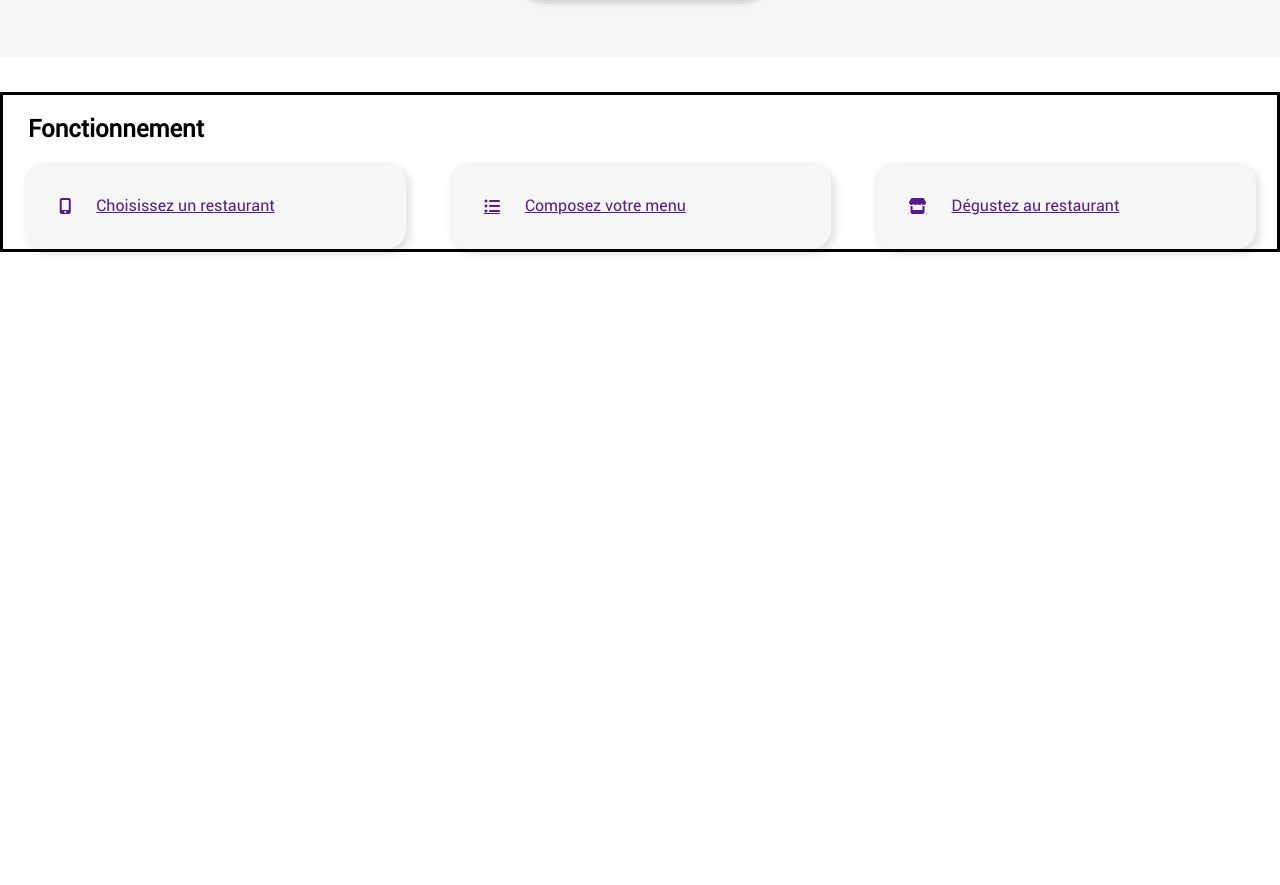
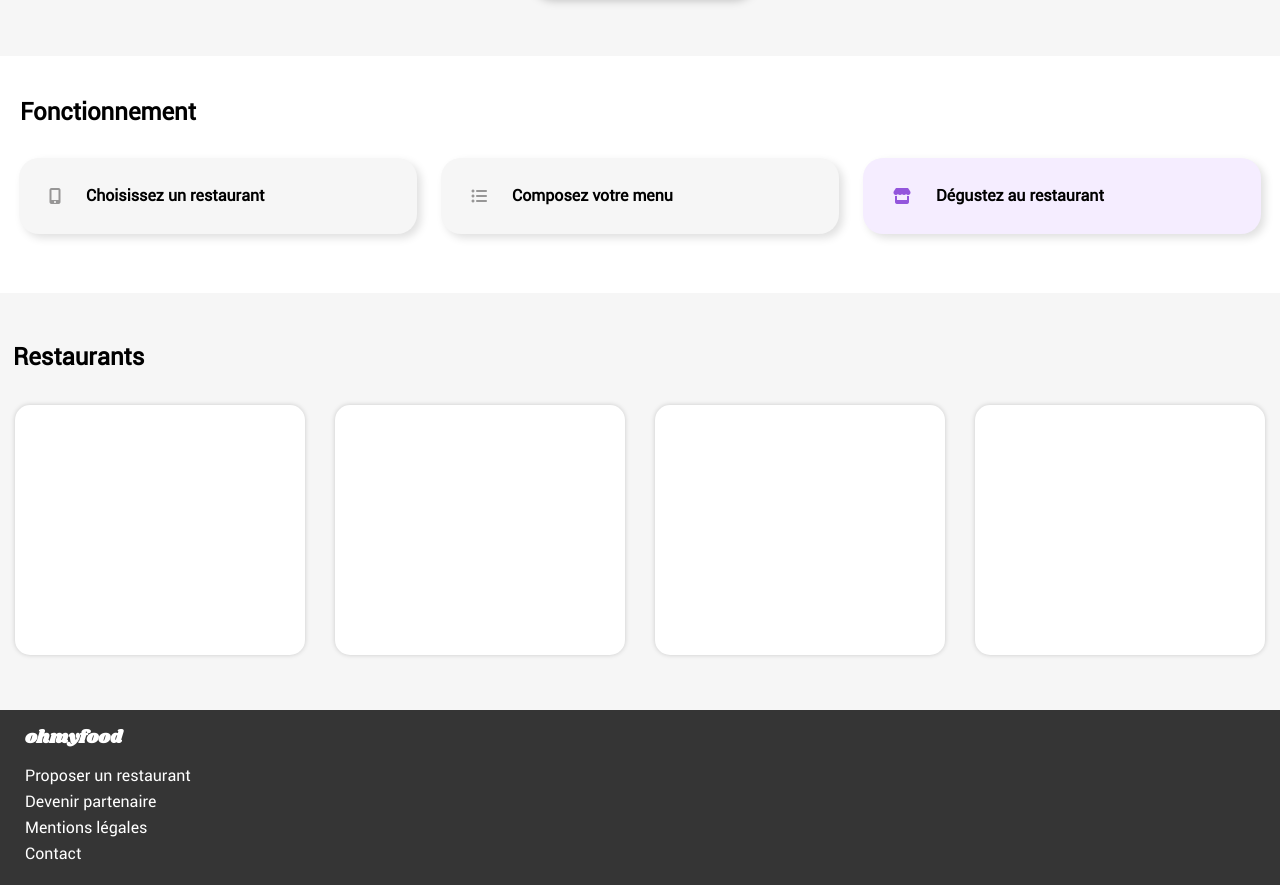
Before and after one commit to GuillaumeIs/GuillaumeIstasse_3_08092021, a plain HTML site: page index.html in a window 1280 px wide. Shown: the part 304-1189 px from the top of the page. Before the commit the page ends 800 px from the top, so only its background shows below. Drawn offline with Linux system fonts and the light colour scheme.

Commit message:
MAJ BODY

```diff
--- a/index.html
+++ b/index.html
@@ -40,11 +40,35 @@
 				<a href="" class="composition__menu">
 					<i class="fa-list-ul fas"></i><p>Composez votre menu</p>
 				</a>
-				<a href="" class="degustation__menu">
+				<a href="" class="degustation__menu degustation__menu__color">
 					<i class="fa-store fas"></i><p>Dégustez au restaurant</p>
 				</a>
 			</article>
     </section>
+    <section class="restaurant">
+        <section class="restaurant_h2"><h2>Restaurants</h2></section>
+            <section class="restaurant_centre">
+                <article>
+
+                </article>
+                <article>
+
+                </article>
+                <article>
+
+                </article>
+                <article>
+
+                </article>
+            </section>
+    </section>
 </main>
+<footer>
+    <h2>ohmyfood</h2>
+    <p>Proposer un restaurant</p>
+    <p>Devenir partenaire</p>
+    <p>Mentions légales</p>
+    <p>Contact</p>
+</footer>
 </body>
 </html>
--- a/sass/style.scss
+++ b/sass/style.scss
@@ -74,8 +74,7 @@ $sections: logo, reservation, paris_centre;
     margin-top: 15px;
     border: 0;
     padding: .75rem 1.5rem;
-    font-weight: normal;
-    font-size: 1.1rem;
+    font-size: 1rem;
     border-radius: 100px;
     color: #fff;
     background-color: #686868;
@@ -92,8 +91,9 @@ $sections: logo, reservation, paris_centre;
 }
 
 .fonctionnement {
-	margin-top: 35px;
-	border:solid;
+	margin-top: 15px;
+    margin-bottom: 40px;
+    padding: 7px;
 
     .fas {
         margin: 25px;
@@ -101,12 +101,12 @@ $sections: logo, reservation, paris_centre;
 }
 
 .fonctionnement__h2 {
-	padding-left: 25px;
+	padding-left: 13px;
 }
 
 .fonctionnement__flex {
     display: flex;
-    justify-content: space-around;
+    flex-direction: column;
 }
 
 $sections: choix__restaurant, composition__menu, degustation__menu;
@@ -115,10 +115,102 @@ $sections: choix__restaurant, composition__menu, degustation__menu;
  .#{$section} {
     display: flex;
     align-items: center;
-    flex-basis: 30%;
-    padding: 10px;
+    margin: 12px;
+    padding: 5px;
+    text-decoration: none;
+    color: rgb(151, 150, 150);
     box-shadow: .25rem .25rem .5rem rgba(0,0,0,.125);
     border-radius: 1.25rem;
     background-color: #f6f6f6;
+
+    p {
+        font-weight: bold;
+        color: #000;
+    }
 }
 }
+
+.degustation__menu__color {
+    background-color: #F5EDFF;
+    color: #9356DC;
+}
+
+.restaurant {
+    background-color: #F6F6F6;
+    padding-bottom: 40px;
+}
+
+.restaurant_centre {
+    display:flex;
+    flex-direction: column;
+    align-items: center;
+}
+
+.restaurant article {
+    background: white;
+    width: 90%;
+    height: 250px;
+    margin-bottom: 25px;
+    border-radius: 15px;
+    box-shadow: 0 0px 5px #0000002e;
+}
+
+.restaurant_h2 {
+    padding-top: 30px;
+    padding-left: 13px;
+}
+
+footer {
+    padding: 15px;
+    background-color: #353535;
+}
+
+footer h2 {
+    font-family: "Shrikhand", sans-serif;
+    margin: 0;
+    padding-left: 10px;
+    padding-bottom: 15px;
+    color: #fff;
+    font-size: 18px;
+}
+
+footer p {
+    margin: 0;
+    padding-left: 10px;
+    padding-bottom: 7px;
+    color: #fff;
+}
+/*
+@media screen and (max-width: 1200px) {
+
+}
+@media screen and (max-width: 1024px) {
+
+}
+@media screen and (max-width: 768px) {
+
+}
+
+@media screen and (min-width: 480px) {
+
+}
+
+*/
+
+@media screen and (min-width: 768px) {
+    .fonctionnement__flex {
+        flex-direction: row;
+
+        a {
+            flex-basis: 33%;
+        }
+    }
+
+    .restaurant_centre {
+        flex-direction: row;
+    }
+
+    .restaurant article {
+        margin: 15px;
+    }
+}
```
Also changed, not shown: style.css, 1 other file.
